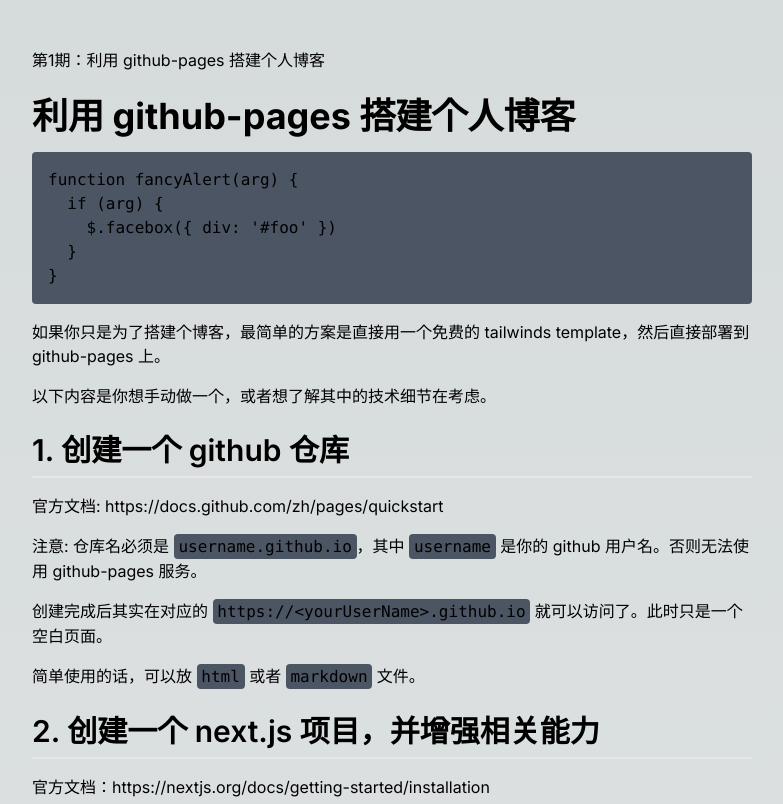
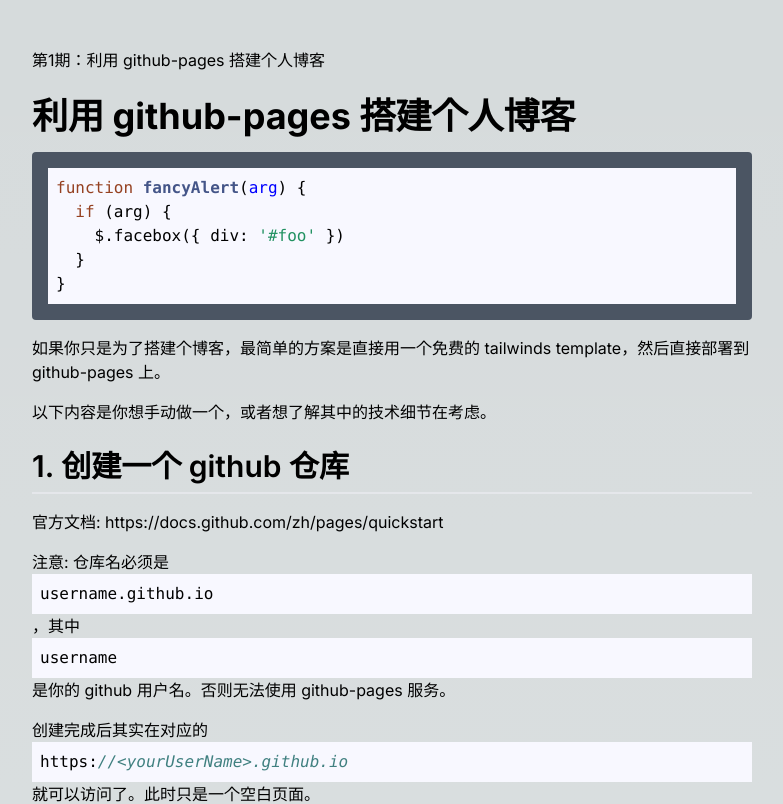
Before and after one commit to r2099c2/r2099c2.github.io, a Next.js app: page /post/2024-07-23-001 in a window 1280 px wide. Shown: the top 804 px of the page, without its empty margins (248-1031 px from the left). Built offline with nearby package versions, Linux system fonts and the light colour scheme.

Commit message:
feat: 尝试用 react-syntax-hightlighter 展示代码

```diff
--- a/components/MDXComponent.tsx
+++ b/components/MDXComponent.tsx
@@ -1,5 +1,7 @@
 import Image from 'next/image';
 import React, { ReactNode } from 'react';
+import SyntaxHightLighter from 'react-syntax-highlighter';
+import { docco } from 'react-syntax-highlighter/dist/esm/styles/hljs';
 
 interface HeadingProps {
   level: 1 | 2 | 3 | 4 | 5 | 6;
@@ -67,10 +69,11 @@ const MDXComponents: MDXComponentsProps = {
   ol: (props) => <ol className="list-decimal pl-5 mt-0 mb-4" {...props} />,
   li: (props) => <li className="mb-2" {...props} />,
   code: (props) => (
-    <code
-      className="bg-gray-600 rounded px-[0.3rem] py-[0.2rem] font-mono"
-      {...props}
-    />
+    // <code
+    //   className="bg-gray-600 rounded px-[0.3rem] py-[0.2rem] font-mono"
+    //   {...props}
+    // />
+    <SyntaxHightLighter language="javascript" style={docco} {...props} />
   ),
   pre: (props) => (
     <pre className="bg-gray-600 rounded p-4 overflow-x-auto my-2" {...props} />
--- a/package.json
+++ b/package.json
@@ -17,7 +17,8 @@
     "next": "14.2.6",
     "next-mdx-remote": "^5.0.0",
     "react": "^18",
-    "react-dom": "^18"
+    "react-dom": "^18",
+    "react-syntax-highlighter": "^15.5.0"
   },
   "devDependencies": {
     "@types/node": "^20",
```
Also changed, not shown: 1 other file (tests, documents, lock files or other folders).
